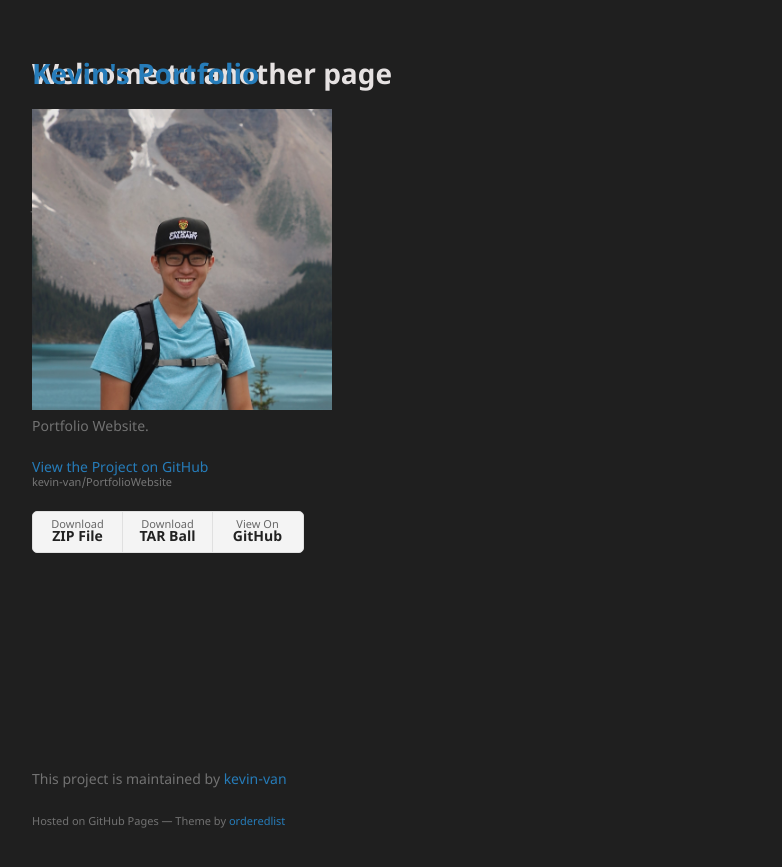
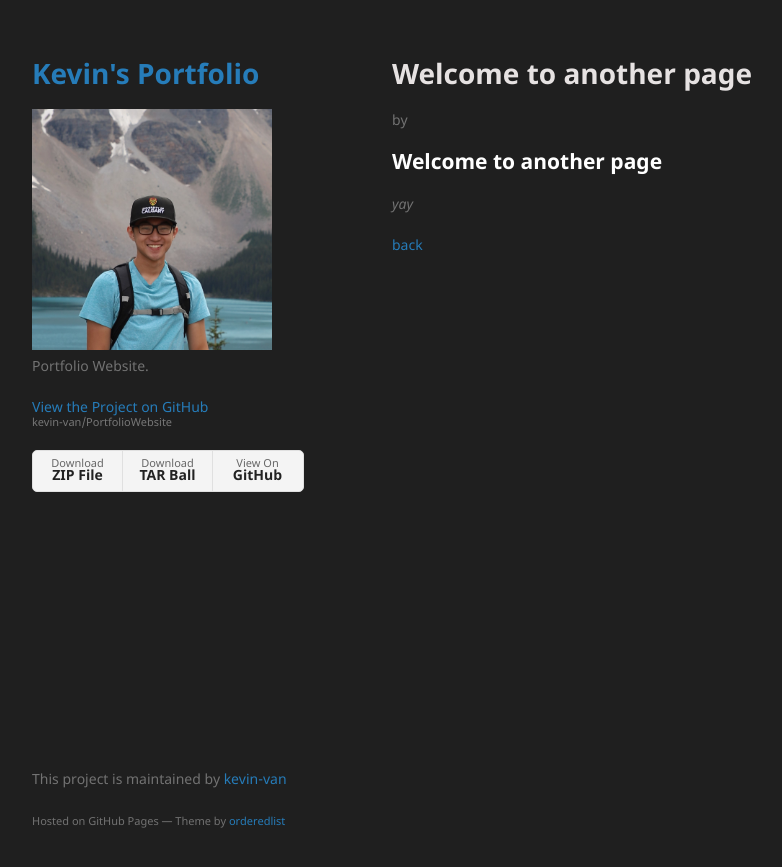
Before and after one commit to kevin-van/PortfolioWebsite, a Jekyll site: the page built from another-page.md, in a window 1280 px wide. Shown: the top 867 px of the page, without its empty margins (178-960 px from the left). Built offline with Jekyll 4.4.1, drawn with Linux system fonts in a browser that asks for light colours; our own code applies the rules of GitHub Pages for plain Markdown files.

Commit message:
Fixed columns

```diff
--- a/_sass/jekyll-theme-minimal.scss
+++ b/_sass/jekyll-theme-minimal.scss
@@ -120,9 +120,9 @@ kbd {
 
 //Header(Left side code + default.html)
 header {
-  width:300px;
+  width:240px;
   vertical-align: middle;
-  float:none;
+  float:left;
   position:fixed;
   -webkit-font-smoothing:subpixel-antialiased;
 }
@@ -190,7 +190,7 @@ strong {
 //Section + content is on the right side
 section {
   width:500px;
-  float:none;
+  float:right;
   padding-bottom:50px;
 }
 
```
